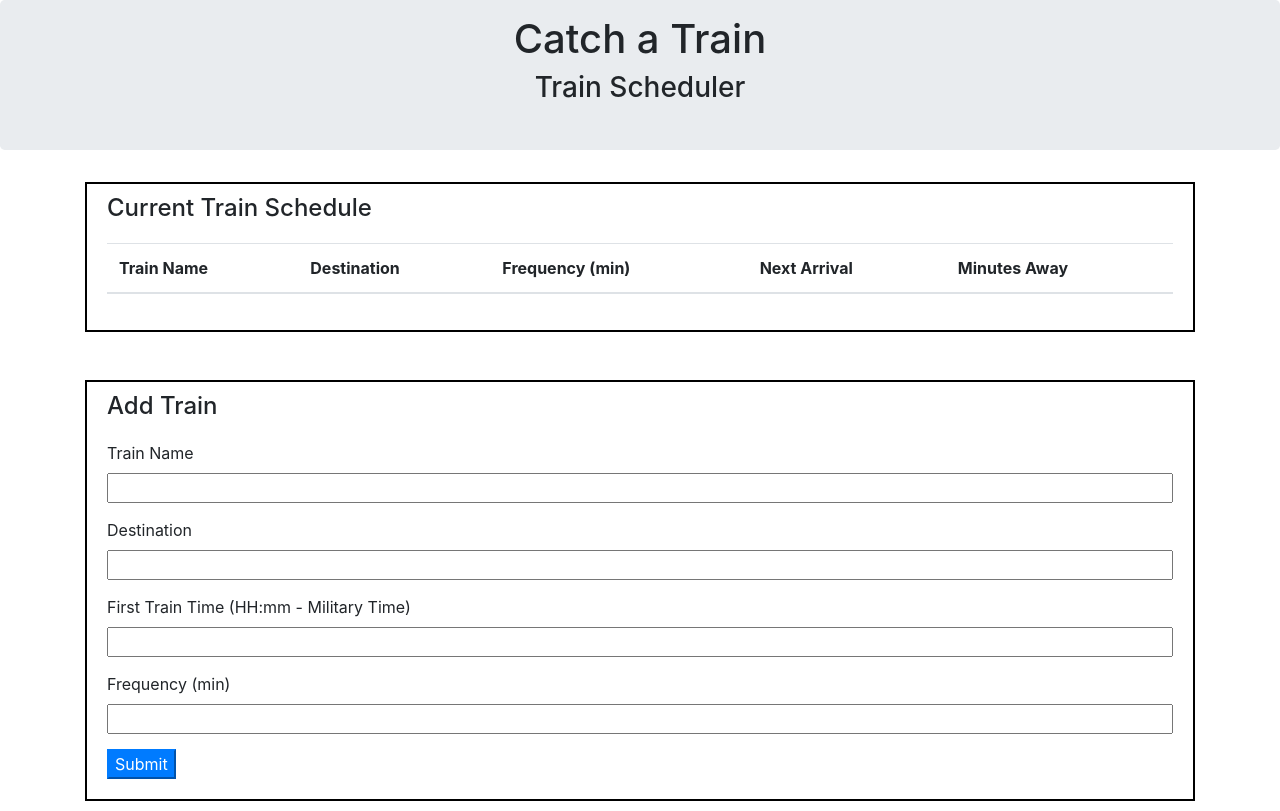
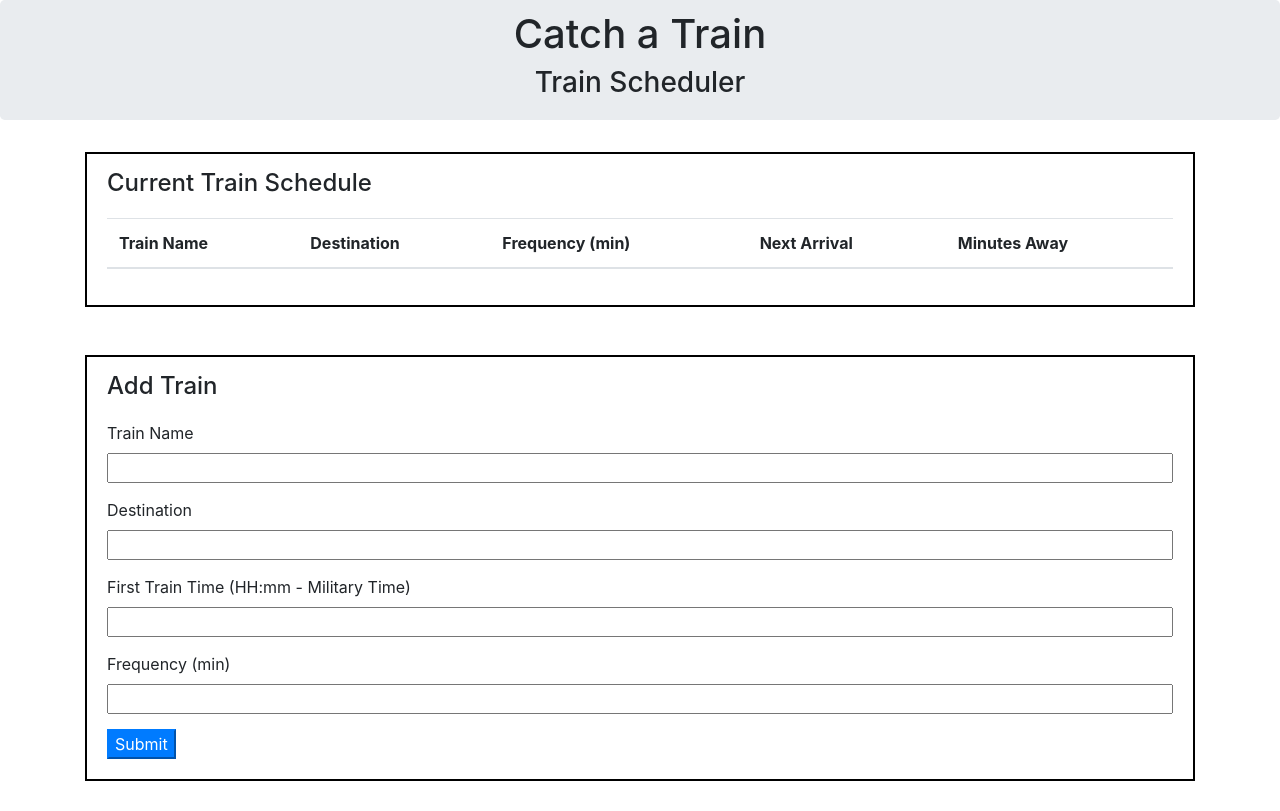
Before and after one commit to oserenchenko/Train-Scheduler, a plain HTML site: page index.html in a window 1280 px wide. Drawn offline with nearby package versions, Linux system fonts and the light colour scheme; no server answers.

Commit message:
finished scheduler and added read me

```diff
--- a/assets/css/style.css
+++ b/assets/css/style.css
@@ -1,18 +1,19 @@
 .jumbotron {
   text-align: center;
-  height: 150px;
-  padding-top: 15px;
+  height: 120px;
+  padding: 10px;
 }
 
 .contentContainer {
   border: 2px solid black;
   padding: 20px;
   padding-top: 0px;
+  margin-bottom: 30px;
 }
 
 .containerHeader {
   margin-bottom: 20px;
-  margin-top: 10px;
+  margin-top: 15px;
 }
 
 th {
--- a/assets/javascript/logic.js
+++ b/assets/javascript/logic.js
@@ -56,7 +56,7 @@
     console.log(minAway);
 
     var nextArrival = moment(moment(), 'hh:mm').add(minAway, 'minutes');
-    var nextArrivalTime = moment(nextArrival).format("hh:mm:ss a")
+    var nextArrivalTime = moment(nextArrival).format("hh:mm a")
     console.log(nextArrival);
 
     var newRow = $('<tr>');
```
Also changed, not shown: 1 other file.
